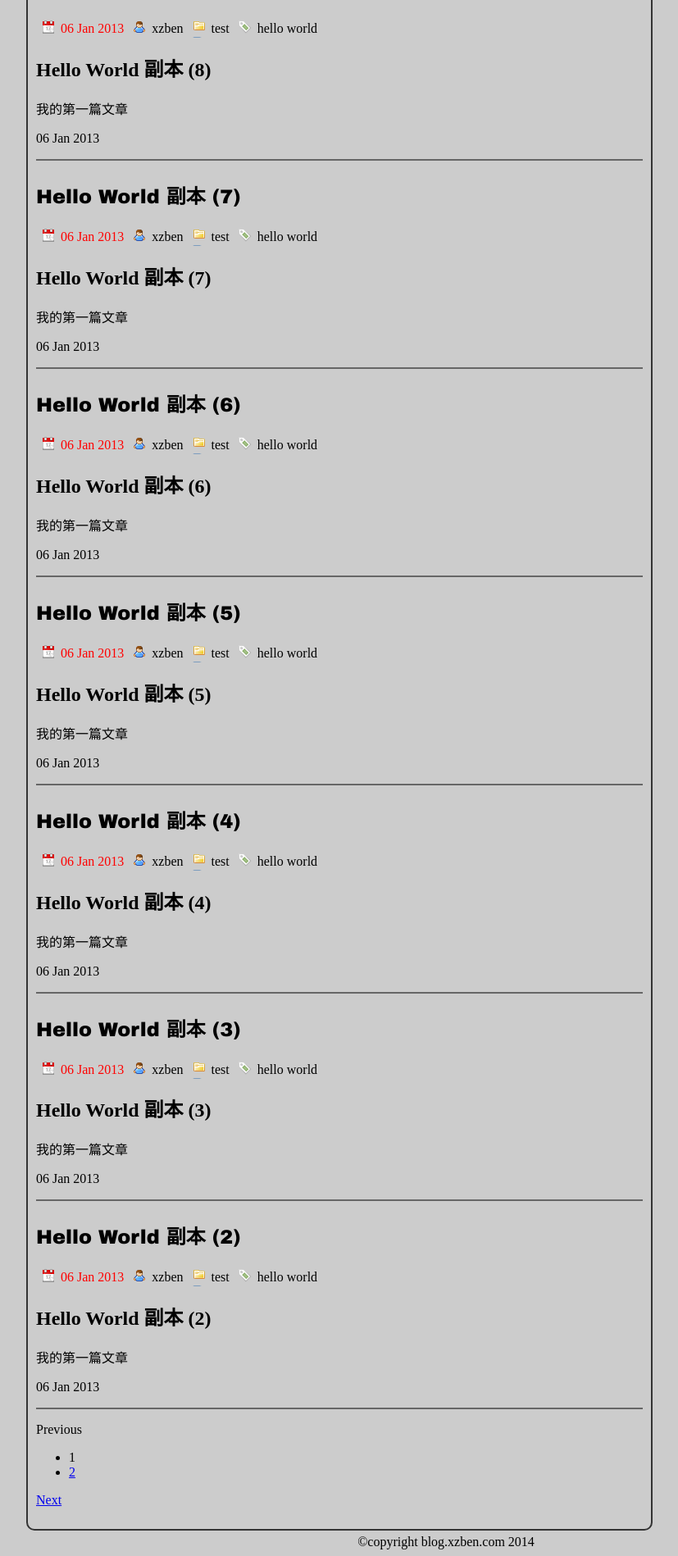
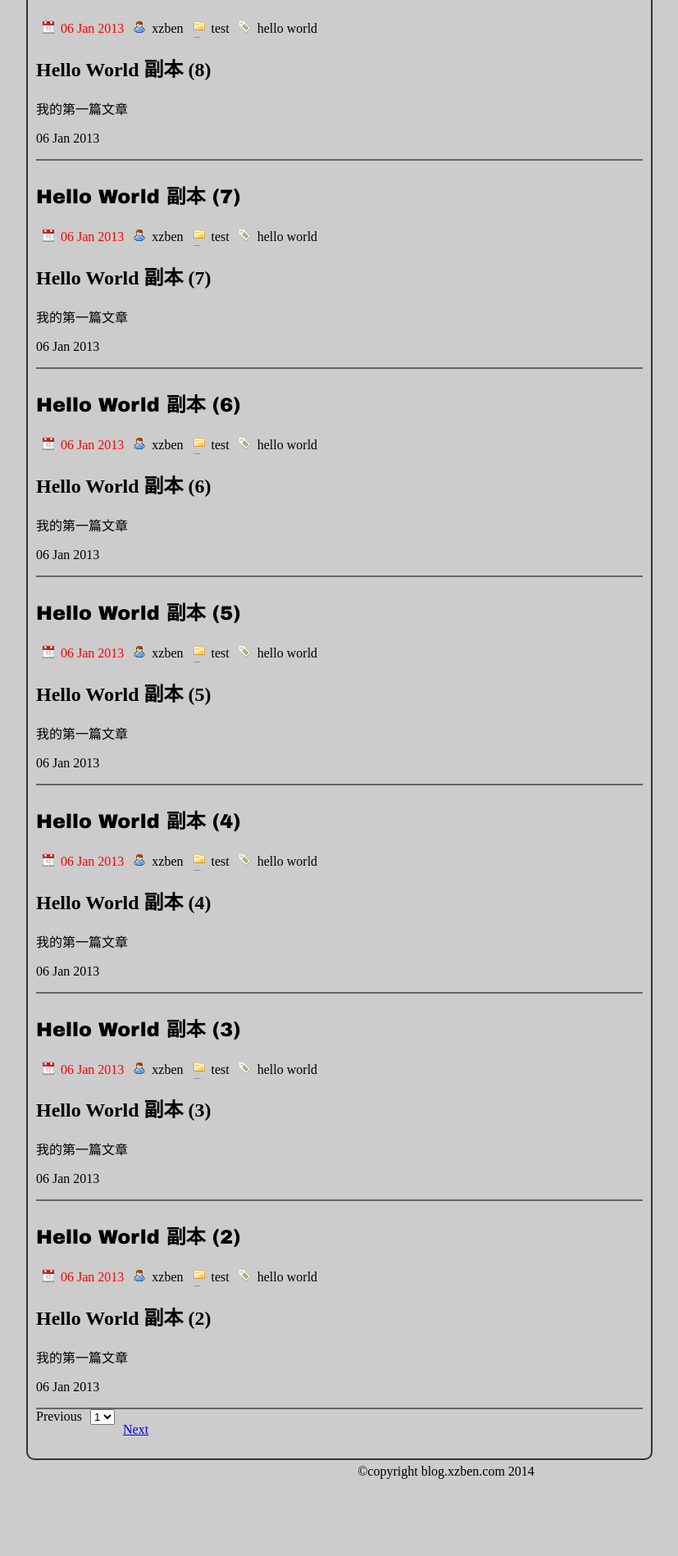
Before and after one commit to xzben/xzbenBlog, a Jekyll site: the page built from index.html, in a window 1280 px wide. Shown: the part 1009-2907 px from the top of the page at 82% size, without its empty margins (96-923 px from the left). Built offline with Jekyll 4.4.1, drawn with Linux system fonts in a browser that asks for light colours; the list of posts is cut into pages by our own code; after the commit the page ends 2821 px from its top, so only the background shows below that.

Commit message:
分页显示

```diff
--- a/_layouts/index.html
+++ b/_layouts/index.html
@@ -8,6 +8,7 @@
 <link href="{{ site.baseurl }}/css/header_menu_01.css" rel="stylesheet" type="text/css" />
 <link href="{{ site.baseurl }}/css/content_article_01.css" rel="stylesheet" type="text/css" />
 <link href="{{ site.baseurl }}/css/content_tool_01.css" rel="stylesheet" type="text/css" />
+<script src="{{ site.baseurl }}/js/pagination_select.js" type="text/javascript" ></script>
 </head>
 
 <body>
@@ -31,40 +32,41 @@
 				{% endfor %}
 				<div id="post-pagination" class="pagination">
 				  {% if paginator.previous_page %}
-					<p class="previous">
+					<span class="previous">
+					  <span class="previous_img">&nbsp;&nbsp;&nbsp;</span>
 					  {% if paginator.previous_page == 1 %}
-						<a href="/">Previous</a>
+						<a href="{{ site.baseurl }}/">Previous</a>
 					  {% else %}
-						<a href="{{ paginator.previous_page_path }}">Previous</a>
+						<a href="{{ site.baseurl }}/{{ paginator.previous_page_path }}">Previous</a>
 					  {% endif %}
-					</p>
+					</span>
 				  {% else %}
-					<p class="previous disabled">
+					<span class="previous disabled">
 					  <span>Previous</span>
-					</p>
+					</span>
 				  {% endif %}
-				  <ul class="pages">
-					<li class="page">
-					  {% if paginator.page == 1 %}
-						<span class="current-page">1</span>
-					  {% else %}
-						<a href="/">1</a>
-					  {% endif %}
-					</li>
+				   <select id="pagination_select"  class="pages" onchange="selectChange()">
+						{% for count in (1..paginator.total_pages) %}
+						<option value="
+							{{ site.baseurl }}/
+							{% if count >= 2%}
+								page{{ count }}
+							{% endif %}"
 
-					{% for count in (2..paginator.total_pages) %}
-					  <li class="page">
 						{% if count == paginator.page %}
-						  <span class="current-page">{{ count }}</span>
-						{% else %}
-						  <a href="/page{{ count }}">{{ count }}</a>
-						{% endif %}
-					  </li>
+							selected="selected"
+						{% endif %}>
+						{{ count }}
+						</option>
 					{% endfor %}
-				  </ul>
+						<option value="1">1</option>
+                        <option value="2">2</option>
+                        <option value="3">3</option>
+                        <option value="4">4</option>
+                   </select>
 				  {% if paginator.next_page %}
 					<p class="next">
-					  <a href="{{ paginator.next_page_path }}">Next</a>
+					  <a href="{{ site.baseurl }}/{{ paginator.next_page_path }}">Next</a>
 					</p>
 				  {% else %}
 					<p class="next disabled">
--- a/css/content_article_01.css
+++ b/css/content_article_01.css
@@ -55,3 +55,44 @@
 .article > .article_full_text{
 
 }
+
+.pagination{
+	display:inline;
+}
+
+.pagination .previous_img{
+	width:30px;
+	background:url(../img/icons.png) no-repeat;
+	line-height:20px;
+	background-position: 5px -140px;
+}
+
+.pagination .previous{
+	float:left;
+	padding-right:10px;
+}
+.pagination .disabled{
+
+}
+.pagination .pages{
+	margin:0px;
+	padding:0px;
+	float:left;
+	list-style-type:none;
+	display:inline;
+}
+.pagination .page{
+
+}
+
+.pagination .next{
+	float:left;
+	padding-left:10px;
+}
+
+.pagination .next_img{
+	width:30px;
+	background:url(../img/icons.png) no-repeat;
+	line-height:20px;
+	background-position: 5px -120px;
+}
--- a/css/global_01.css
+++ b/css/global_01.css
@@ -33,6 +33,10 @@ body{ background:#CCC;}
 	border-radius:10px;
 }
 
+#post-pagination{
+
+}
+
 footer{
 	text-align:center;
 	margin:5px;
--- /dev/null
+++ b/js/pagination_select.js
@@ -0,0 +1,10 @@
+ <script type="text/javascript">
+	function selectChange() {
+		var options=document.getElementById("pagination_select");
+		for (var i = 0; i < options.length; i++) {
+			if (options[i].selected) {
+			   window.location.href=options[i].value;
+			}
+		}
+	}
+  </script>
```
